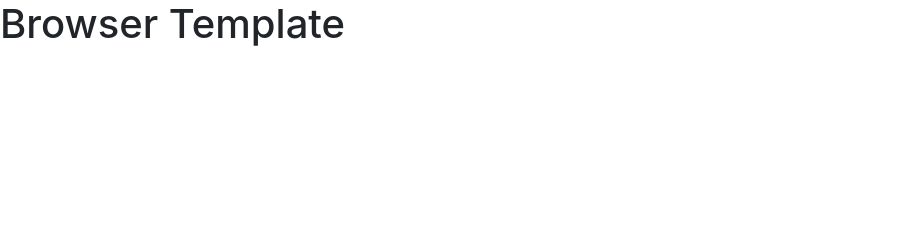
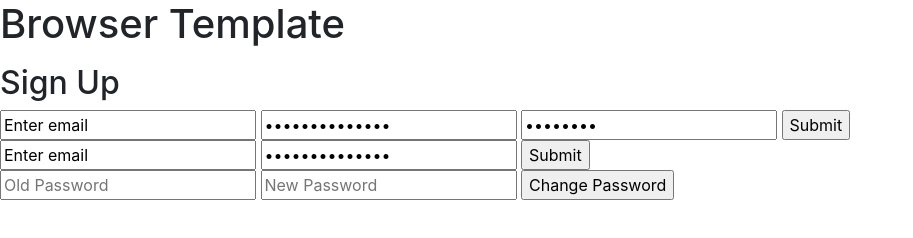
Before and after one commit to amartin58/tic-tac-toe-client, a website built with webpack: page index.html in a window 1280 px wide. Shown: the whole page, without its empty margins (0-913 px from the left). Built offline with nearby package versions, Linux system fonts and the light colour scheme.

Commit message:
Updates 1:35

```diff
--- a/index.html
+++ b/index.html
@@ -1,5 +1,6 @@
 <!DOCTYPE html>
 <html>
+
 <head>
   <title>Example</title>
   <meta name="viewport" content="width=device-width, initial-scale=1">
@@ -11,7 +12,37 @@
   <script src="public/vendor.js" type="text/javascript" charset="utf-8" defer></script>
   <script src="public/application.js" type="text/javascript" charset="utf-8" defer></script>
 </head>
+
 <body>
   <h1>Browser Template</h1>
+  <section>
+    <p id="message" </p>
+    <h2>Sign Up</h2>
+    <form id="sign-up">
+      <input required name="credentials[email]" type="text" value="Enter email">
+      <input required name="credentials[password]" type="password" value="Enter password">
+      <input name="credentials[password_confirmation]" type="password" value="Accepted">
+      <input type="submit">
+    </form>
+  </section>
+
+  <section>
+    <form id="sign-in">
+      <input required name="credentials[email]" type="email" value="Enter email">
+      <input required name="credentials[password]" type="password" value="Enter password">
+      <input type="submit">
+  </section>
+
+  <section>
+    <form id="change-password">
+      <input name="passwords[old]" type="password" placeholder="Old Password">
+      <input name="passwords[new]" type="password" placeholder="New Password">
+      <input type="submit" value="Change Password">
+    </form>
+  </section>
+
+
+
 </body>
+
 </html>
```
Also changed, not shown: README.md. Lines whose indentation alone changed are shown as unchanged.
